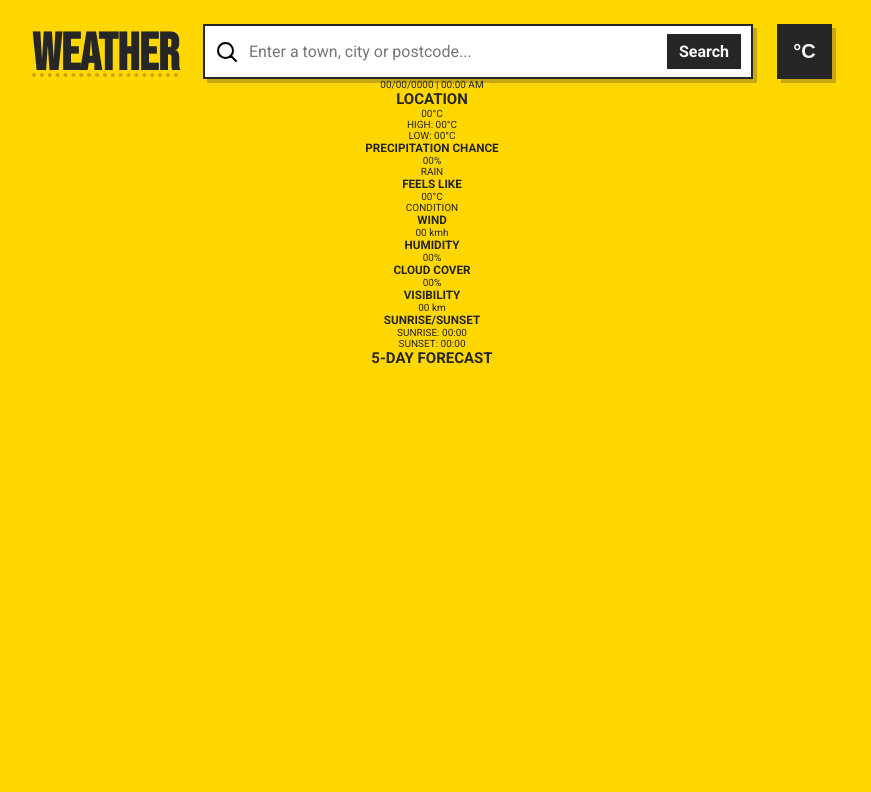
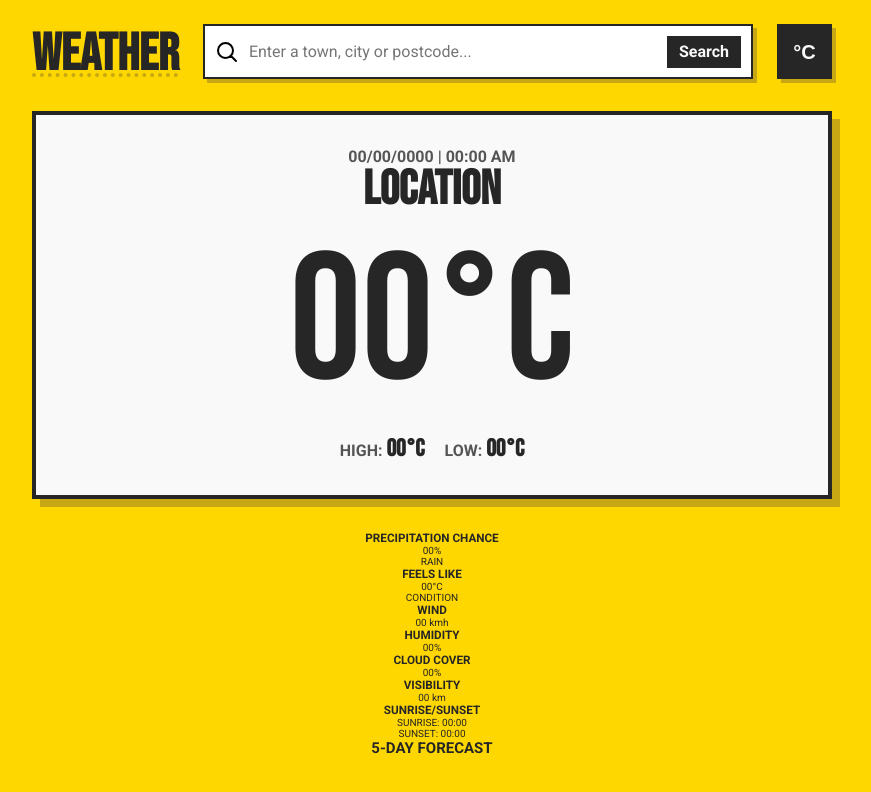
Before and after one commit to Diplomoceras-maximum/weather-app, a website built with webpack: page src/template.html in a window 1280 px wide. Shown: the whole page, without its empty margins (208-1079 px from the left). Built offline with nearby package versions, Linux system fonts and the light colour scheme; some icons are missing.

Commit message:
Add styling to the main card element + fix some spacing issues

```diff
--- a/src/styles.css
+++ b/src/styles.css
@@ -4,6 +4,7 @@
   --search-container-bg-colour: #ffffff;
   --button-hover-colour: #1a1a1a;
   --outline-focus-colour: #3b82f6;
+  --text-detail-colour: #555;
 
   --general-black-colour: #262626;
   --general-white-colour: #f9f9f9;
@@ -106,6 +107,7 @@ input:focus {
   color: var(--general-white-colour);
   font-weight: bold;
   font-family: inherit;
+  line-height: 1;
 }
 
 #fetch-btn:hover {
@@ -132,6 +134,7 @@ input:focus {
   box-shadow: 4px 4px 0px 0px var(--shadow-colour);
   height: 55px;
   width: 55px;
+  line-height: 1;
 }
 
 #unit-toggle-btn:hover {
@@ -141,6 +144,74 @@ input:focus {
 }
 
 /* Main App Container & Card Styling */
+
+#app-container {
+  width: 100%;
+  max-width: 800px;
+  display: flex;
+  flex-direction: column;
+  align-items: center;
+  margin-top: 3.2rem;
+}
+
+#main-info-card {
+  width: 100%;
+  padding: 3.2rem;
+  border: 4px solid var(--general-black-colour);
+  background-color: var(--general-white-colour);
+  box-shadow: 8px 8px 0px 0px var(--shadow-colour);
+  text-align: center;
+  margin-bottom: 3.2rem;
+}
+
+.text-huge {
+  font-family: "Bebas Neue", sans-serif;
+  font-size: 18rem;
+  line-height: 1;
+}
+
+.text-large {
+  font-family: "Bebas Neue", sans-serif;
+  font-size: 4.8rem;
+  line-height: 1;
+  text-transform: uppercase;
+}
+
+.text-small {
+  font-size: 1.6rem;
+  font-weight: 700;
+  text-transform: uppercase;
+  color: var(--text-detail-colour);
+}
+
+/* Main Info Card */
+#demographic-info-row {
+  margin-bottom: 2rem;
+}
+
+#temperature-row {
+  display: flex;
+  flex-direction: column;
+  align-items: center;
+}
+
+#high-low {
+  display: flex;
+  gap: 2rem;
+  margin-top: 2rem;
+}
+
+.temp-summary {
+  display: flex;
+  align-items: baseline;
+  gap: 0.4rem;
+}
+
+.temp-summary .temp-value {
+  font-size: 2.4rem;
+  font-weight: bold;
+  font-family: "Bebas Neue", sans-serif;
+}
 
 /* ##### Responsive Styling ##### */
 
```
